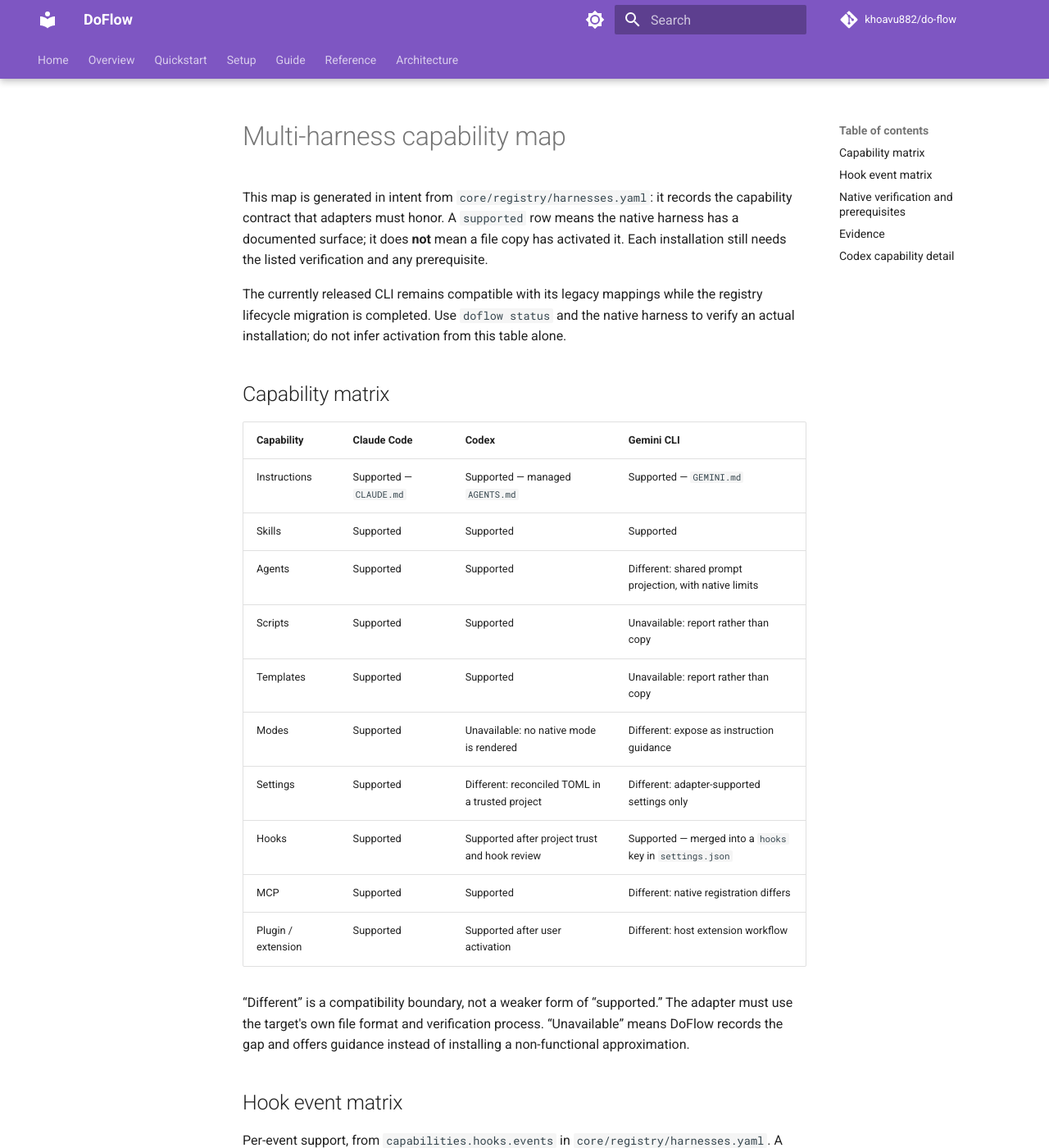
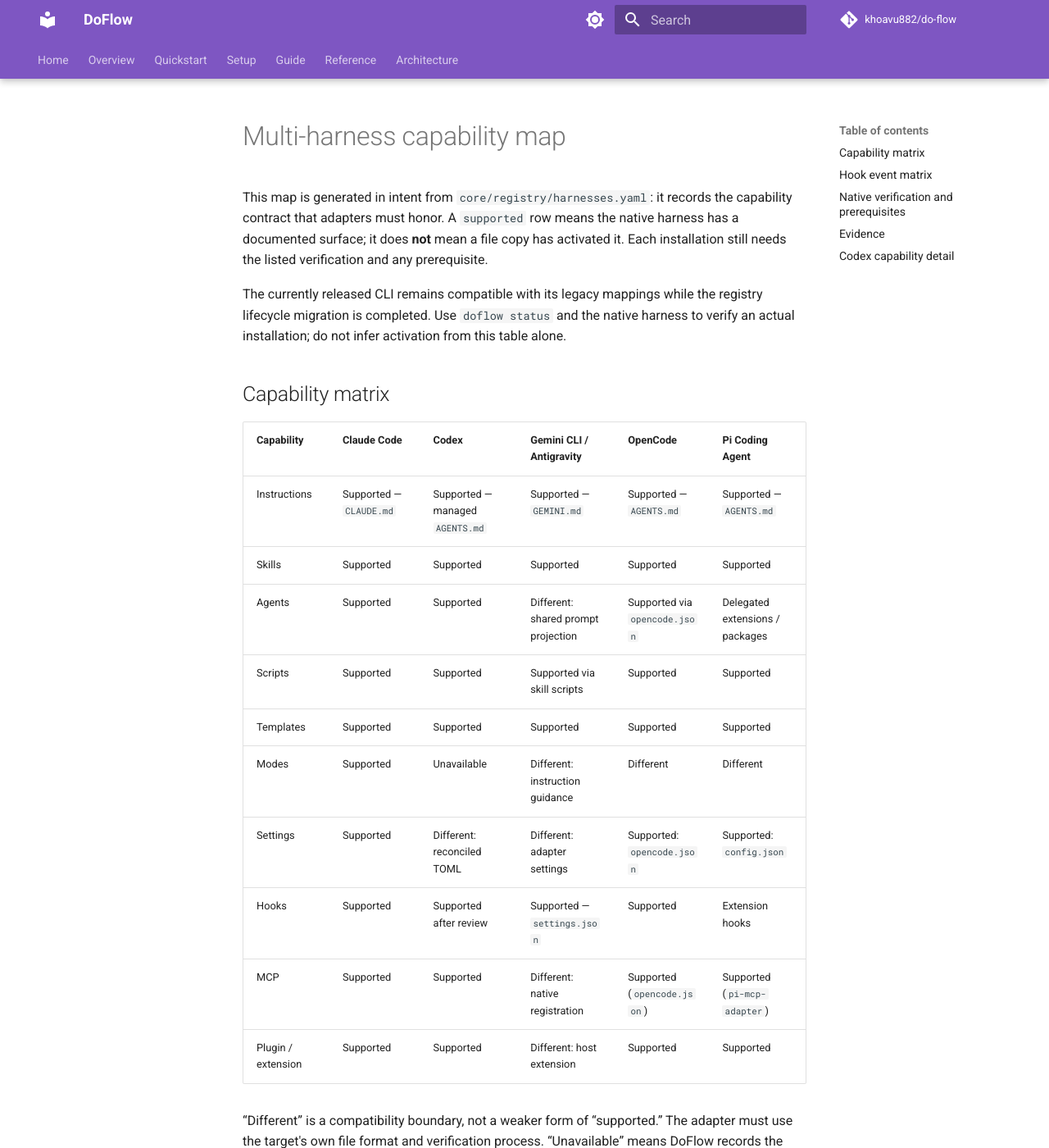
Before and after one commit to khoavu882/do-flow, an MkDocs documentation site: the page built from docs/capability-map.md, in a window 1280 px wide and 1400 px high. Shown: the whole window at 82% size. Built offline with MkDocs 1.6.1 and Material for MkDocs 9.7.7, drawn with Linux system fonts in a browser that asks for light colours; comment, search, counter and statistics services are not loaded; some of the changed text lies outside the part shown.

Commit message:
docs(v1): synchronize all documentation, capability matrices, and plugin manifests for v1

```diff
--- a/docs/capability-map.md
+++ b/docs/capability-map.md
@@ -11,18 +11,18 @@
 
 ## Capability matrix
 
-| Capability | Claude Code | Codex | Gemini CLI |
-|---|---|---|---|
-| Instructions | Supported — `CLAUDE.md` | Supported — managed `AGENTS.md` | Supported — `GEMINI.md` |
-| Skills | Supported | Supported | Supported |
-| Agents | Supported | Supported | Different: shared prompt projection, with native limits |
-| Scripts | Supported | Supported | Unavailable: report rather than copy |
-| Templates | Supported | Supported | Unavailable: report rather than copy |
-| Modes | Supported | Unavailable: no native mode is rendered | Different: expose as instruction guidance |
-| Settings | Supported | Different: reconciled TOML in a trusted project | Different: adapter-supported settings only |
-| Hooks | Supported | Supported after project trust and hook review | Supported — merged into a `hooks` key in `settings.json` |
-| MCP | Supported | Supported | Different: native registration differs |
-| Plugin / extension | Supported | Supported after user activation | Different: host extension workflow |
+| Capability | Claude Code | Codex | Gemini CLI / Antigravity | OpenCode | Pi Coding Agent |
+|---|---|---|---|---|---|
+| Instructions | Supported — `CLAUDE.md` | Supported — managed `AGENTS.md` | Supported — `GEMINI.md` | Supported — `AGENTS.md` | Supported — `AGENTS.md` |
+| Skills | Supported | Supported | Supported | Supported | Supported |
+| Agents | Supported | Supported | Different: shared prompt projection | Supported via `opencode.json` | Delegated extensions / packages |
+| Scripts | Supported | Supported | Supported via skill scripts | Supported | Supported |
+| Templates | Supported | Supported | Supported | Supported | Supported |
+| Modes | Supported | Unavailable | Different: instruction guidance | Different | Different |
+| Settings | Supported | Different: reconciled TOML | Different: adapter settings | Supported: `opencode.json` | Supported: `config.json` |
+| Hooks | Supported | Supported after review | Supported — `settings.json` | Supported | Extension hooks |
+| MCP | Supported | Supported | Different: native registration | Supported (`opencode.json`) | Supported (`pi-mcp-adapter`) |
+| Plugin / extension | Supported | Supported | Different: host extension | Supported | Supported |
 
 “Different” is a compatibility boundary, not a weaker form of “supported.” The adapter must use
 the target's own file format and verification process. “Unavailable” means DoFlow records the
@@ -62,7 +62,9 @@
 |---|---|---|
 | Claude Code | Confirm `CLAUDE.md` loads, a skill is discoverable, one hook event runs, and selected MCP servers appear in status. | Preserve user text outside the managed instruction section and foreign MCP entries. |
 | Codex | Confirm managed `AGENTS.md`, discover a skill, exercise an approved hook, and connect selected MCP servers. | Settings and hooks require a trusted project; hooks require review; plugin enablement remains user-controlled. |
-| Gemini CLI | Confirm `GEMINI.md` loads, skills are discoverable, an installed hook event runs, and any adapter-supported MCP/settings action works. | Agents, modes, MCP, and extensions have target-specific behavior. Hooks merge into a key inside `settings.json` DoFlow does not fully own — never a full-file replace. No Gemini event maps `UserPromptSubmit`, `Stop`, or `SubagentStart`/`SubagentStop` (`BeforeAgent`/`AfterAgent` fire at full-turn granularity, not matching semantics) — reported as unavailable, not approximated. Scripts and templates **are** installed: Gemini CLI documents an executable `scripts/` directory in its own skill layout and a shell-execution tool to run it. That declaration rests on first-party documentation rather than an exercised install — confirm `run_shell_command` reaches an installed helper before relying on it. |
+| Gemini CLI | Confirm `GEMINI.md` loads, skills are discoverable, an installed hook event runs, and any adapter-supported MCP/settings action works. | Agents, modes, MCP, and extensions have target-specific behavior. Hooks merge into a key inside `settings.json` DoFlow does not fully own — never a full-file replace. |
+| OpenCode | Confirm `AGENTS.md` loads, skills are discovered in `.opencode/skills/`, and MCP servers connect via `opencode.json`. | Native JSON configuration with progressive skill discovery. |
+| Pi Coding Agent | Confirm `AGENTS.md` loads, skills discover in `.pi/skills/`, and MCP connects via `pi-mcp-adapter`. | Minimalist terminal harness; extensions manage external tools. |
 
 ## Evidence
 
@@ -74,6 +76,8 @@
 | Claude Code | [memory](https://code.claude.com/docs/en/memory), [skills](https://code.claude.com/docs/en/skills), [subagents](https://code.claude.com/docs/en/sub-agents), [settings](https://code.claude.com/docs/en/settings), [hooks](https://code.claude.com/docs/en/hooks), [MCP](https://code.claude.com/docs/en/mcp), [plugins](https://code.claude.com/docs/en/plugins) |
 | Codex | [customization](https://developers.openai.com/codex/concepts/customization), [advanced configuration](https://developers.openai.com/codex/config-advanced), [hooks](https://developers.openai.com/codex/config-advanced#hooks), [MCP servers](https://developers.openai.com/codex/config-advanced#mcp-servers), [subagents](https://developers.openai.com/codex/subagents), [plugins](https://developers.openai.com/codex/concepts/plugins) |
 | Gemini CLI | [GEMINI.md](https://geminicli.com/docs/cli/gemini-md/), [skills](https://geminicli.com/docs/cli/skills/), [configuration](https://geminicli.com/docs/cli/configuration/), [hooks](https://geminicli.com/docs/hooks/), [MCP](https://geminicli.com/docs/tools/mcp/), [extensions](https://geminicli.com/docs/extensions/), [Gemini CLI source](https://github.com/google-gemini/gemini-cli) |
+| OpenCode | [documentation](https://opencode.ai/docs), [skills](https://opencode.ai/docs/skills), [agents](https://opencode.ai/docs/agents), [mcp](https://opencode.ai/docs/mcp) |
+| Pi Coding Agent | [pi.dev](https://pi.dev), [packages](https://pi.dev/packages), [github](https://github.com/earendil-works/pi-coding-agent) |
 
 See [Architecture](architecture.md) for registry ownership and [Setup](setup.md) for installation,
 recovery, and verification procedures.
```
Also changed, not shown: README.md (+5 -4 lines), docs/overview.md (+11 -9 lines), 2 other files.
